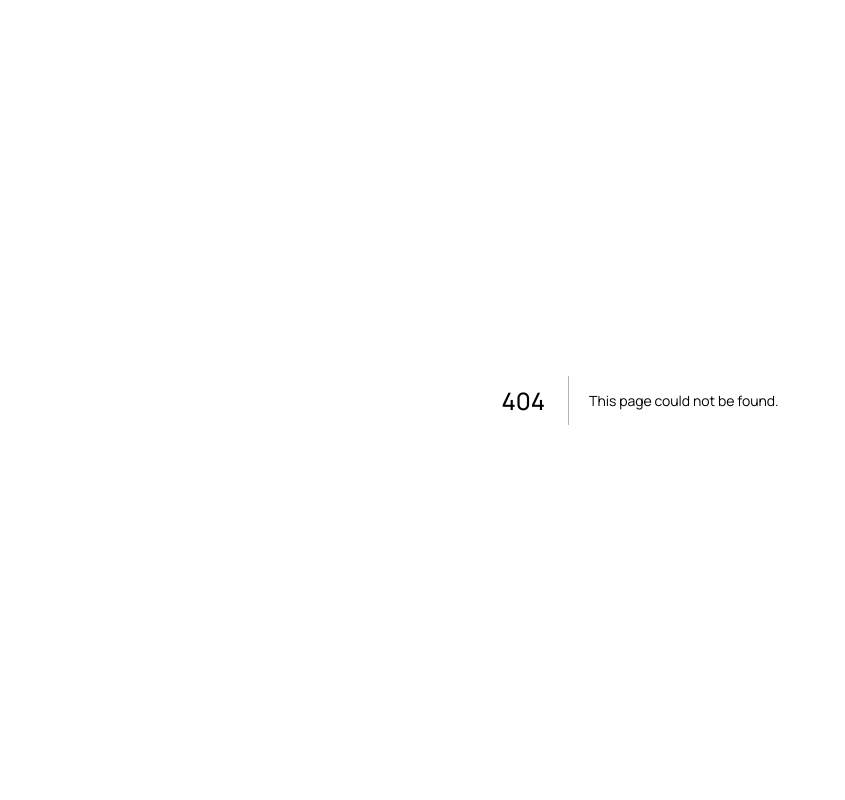
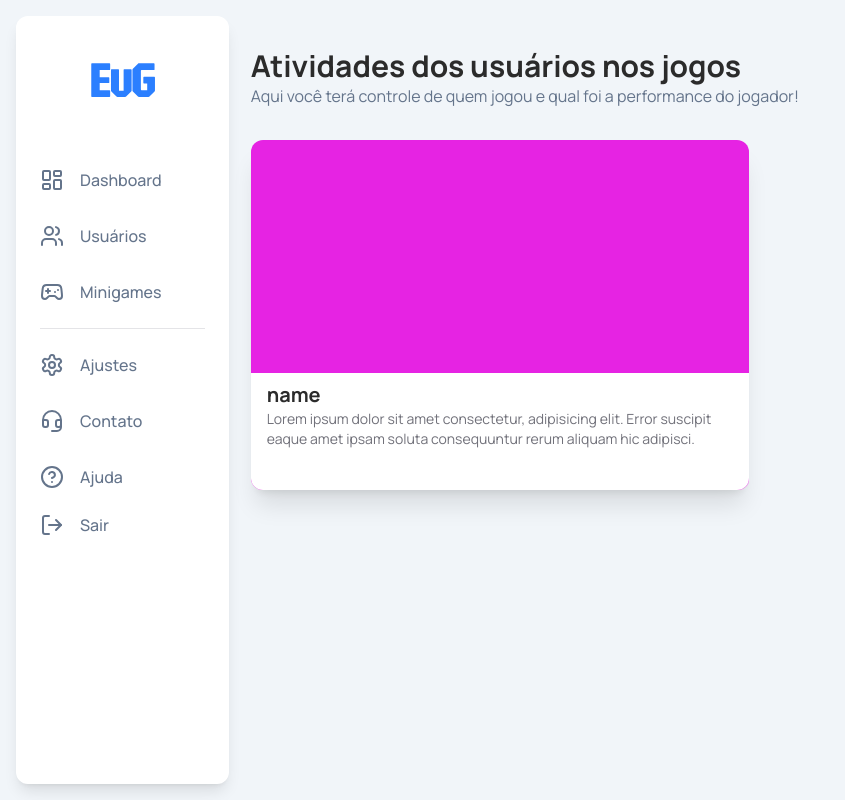
Before and after one commit to luzka1/ev_mini_games_adm, a Next.js app: page /users in a window 1280 px wide. Before the commit this address had no page. Shown: the whole page, without its empty margins (0-845 px from the left). Built offline with nearby package versions, Linux system fonts and the light colour scheme.

Commit message:
feat: iniciando o desenvolvimento da pagina de usuarios

```diff
--- a/src/app/minigames/page.tsx
+++ b/src/app/minigames/page.tsx
@@ -1,6 +1,7 @@
 import React from "react";
 import { PageLayout } from "../pageLayout";
 import { PlusIcon } from "lucide-react";
+import { CardsGroup } from "@/components/CardsGroup/CardsGroup";
 
 export default function Minigames() {
   return (
@@ -32,16 +33,7 @@ const MinigamesArea = () => {
         </div>
       </div>
 
-      <div className="grid gap-4 grid-cols-[repeat(auto-fill,_minmax(350px,_1fr))]">
-        {Array.from({ length: 7 }).map((_, index) => (
-          <div
-            key={index}
-            className="rounded-xl bg-blue-500 h-[350px] w-full flex items-end shadow-xl"
-          >
-            <div className="bg-white h-1/3 w-full rounded-b-xl"></div>
-          </div>
-        ))}
-      </div>
+      <CardsGroup />
     </div>
   );
 };
--- /dev/null
+++ b/src/app/users/[game_id]/page.tsx
@@ -0,0 +1,14 @@
+import { PageLayout } from "@/app/pageLayout";
+import React from "react";
+
+export default function UsersAdmin() {
+  return (
+    <PageLayout>
+      <UsersAdminArea />
+    </PageLayout>
+  );
+}
+
+const UsersAdminArea = () => {
+  return <></>;
+};
--- /dev/null
+++ b/src/app/users/page.tsx
@@ -0,0 +1,49 @@
+import React from "react";
+import { PageLayout } from "../pageLayout";
+import { CardsGroup } from "@/components/CardsGroup/CardsGroup";
+
+const users = [
+  {
+    game_id: "q1",
+    game_name: "name",
+    game_color: "#e623e3",
+    game_desc:
+      "Lorem ipsum dolor sit amet consectetur, adipisicing elit. Error suscipit eaque amet ipsam soluta consequuntur rerum aliquam hic adipisci.",
+    users: [
+      {
+        name: 1,
+        birth: 1,
+        email: 1,
+        gender: 1,
+      },
+    ],
+  },
+];
+
+export default function Users() {
+  return (
+    <>
+      <PageLayout>
+        <UsersArea />
+      </PageLayout>
+    </>
+  );
+}
+
+const UsersArea = () => {
+  return (
+    <div className="w-full h-full pt-8 flex flex-col gap-8">
+      <div className="">
+        <h1 className="text-3xl font-bold">
+          Atividades dos usuários nos jogos
+        </h1>
+        <span className="text-slate-500">
+          Aqui você terá controle de quem jogou e qual foi a performance do
+          jogador!
+        </span>
+      </div>
+
+      <CardsGroup props={users} />
+    </div>
+  );
+};
--- /dev/null
+++ b/src/components/CardsGroup/CardsGroup.tsx
@@ -0,0 +1,26 @@
+import React from "react";
+
+interface CardsGroup {
+  props: any;
+}
+
+export const CardsGroup = ({ props }: CardsGroup[]) => {
+  return (
+    <div className="grid gap-4 grid-cols-[repeat(auto-fill,_minmax(350px,_1fr))] w-full">
+      {props.map((item, index) => (
+        <div
+          key={index}
+          style={{ backgroundColor: item.game_color }}
+          className="rounded-xl h-[350px] w-full flex items-end shadow-xl"
+        >
+          <div className="bg-white h-1/3 w-full rounded-b-xl py-2 px-4 flex backdrop-blur-2xl">
+            <div className="">
+              <span className="text-xl font-bold">{item.game_name}</span>
+              <p className="text-sm text-muted-foreground">{item.game_desc}</p>
+            </div>
+          </div>
+        </div>
+      ))}
+    </div>
+  );
+};
--- a/src/components/Navbar/Navbar.tsx
+++ b/src/components/Navbar/Navbar.tsx
@@ -13,7 +13,7 @@ import Link from "next/link";
 
 const items = [
   { icon: <LayoutDashboard />, label: "Dashboard", href: "/" },
-  { icon: <Users />, label: "Usuários", href: "/help" },
+  { icon: <Users />, label: "Usuários", href: "/users" },
   { icon: <Gamepad2 />, label: "Minigames", href: "/minigames" },
 ];
 
```
